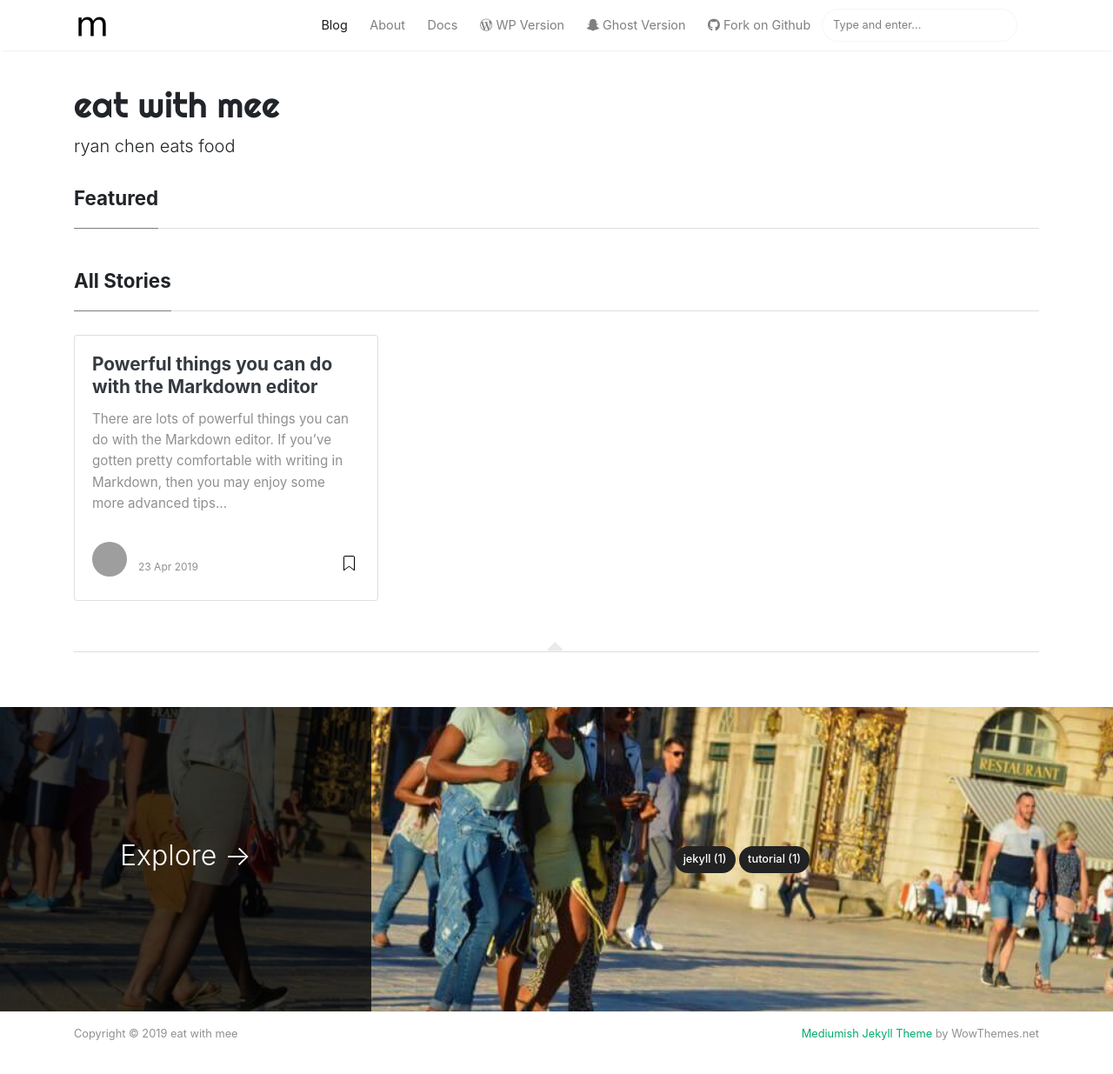
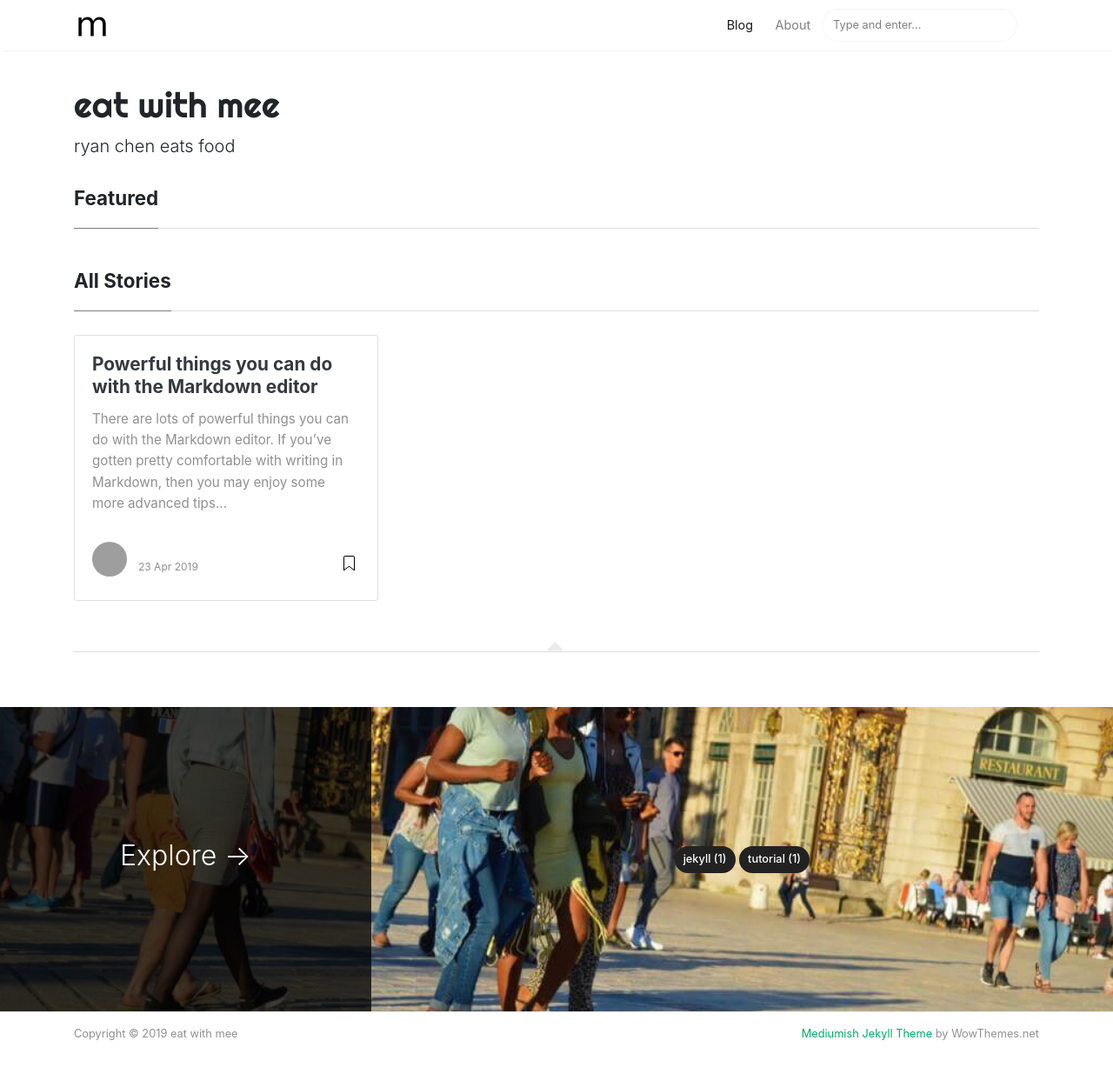
Before and after one commit to fatcat2/stumpyeatsfood-blog, a Jekyll site: the page built from index.html, in a window 1280 px wide and 1272 px high. Shown: the top 1235 px of the window at 87% size. Built offline with Jekyll 4.4.1, drawn with Linux system fonts in a browser that asks for light colours; nearby versions of some CDN libraries; the list of posts is cut into pages by our own code; grey boxes are pictures that could not be loaded.

Commit message:
Got rid of extraneous menu bar things

```diff
--- a/_layouts/default.html
+++ b/_layouts/default.html
@@ -73,22 +73,6 @@
 
                 <li class="nav-item">
                 <a class="nav-link" href="{{ site.baseurl }}/about">About</a>
-                </li>
-
-                <li class="nav-item">
-                <a target="_blank" class="nav-link" href="https://bootstrapstarter.com/bootstrap-templates/template-mediumish-bootstrap-jekyll/"> Docs</a>
-                </li>
-
-                <li class="nav-item">
-                <a target="_blank" class="nav-link" href="https://www.wowthemes.net/themes/mediumish-wordpress/"><i class="fab fa-wordpress-simple"></i> WP Version</a>
-                </li>
-
-                <li class="nav-item">
-                <a target="_blank" class="nav-link" href="https://www.wowthemes.net/themes/mediumish-ghost/"><i class="fab fa-snapchat-ghost"></i> Ghost Version</a>
-                </li>
-
-                <li class="nav-item">
-                <a target="_blank" class="nav-link" href="https://github.com/wowthemesnet/mediumish-theme-jekyll"><i class="fab fa-github"></i> Fork on Github</a>
                 </li>
 
                 {% include search-lunr.html %}
```
